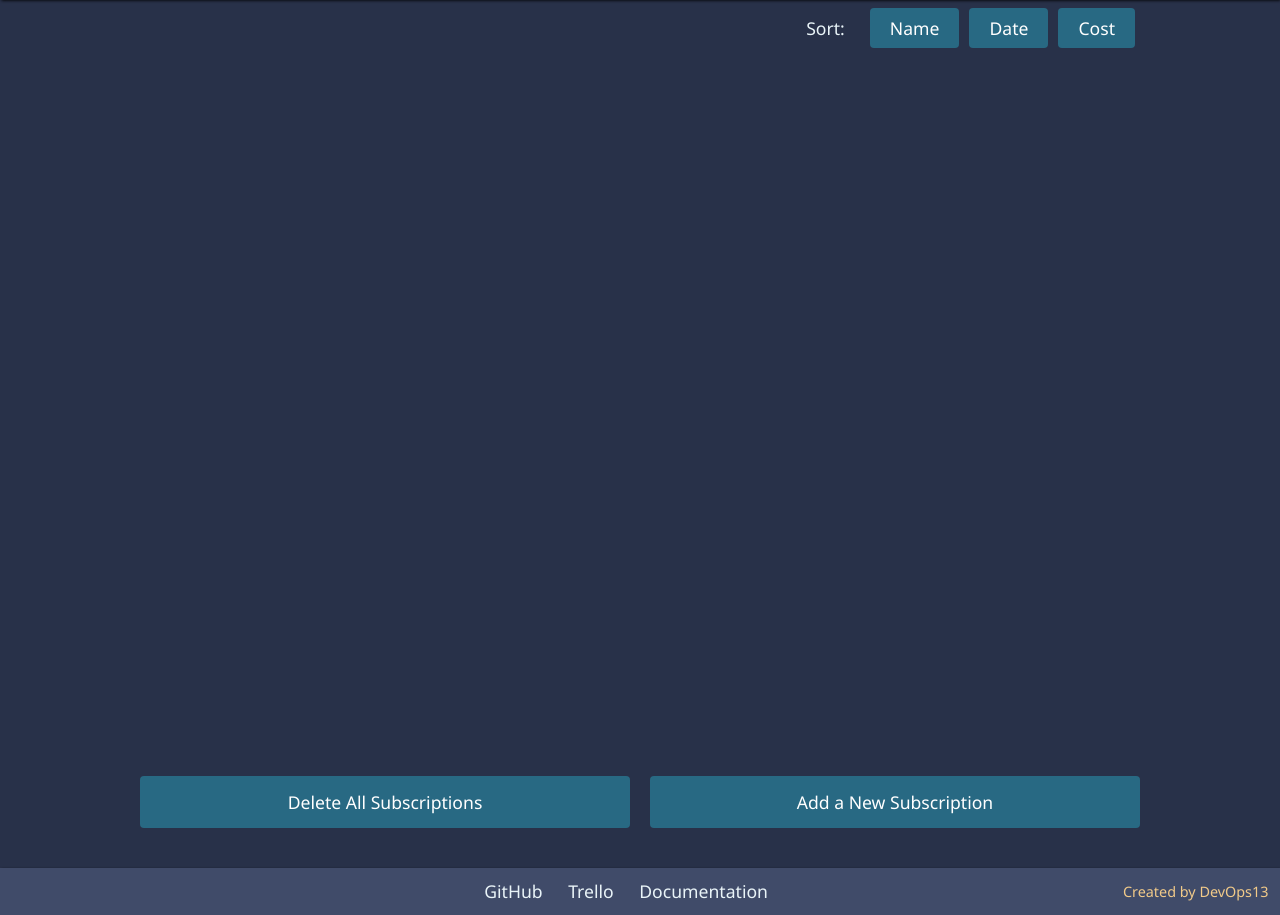
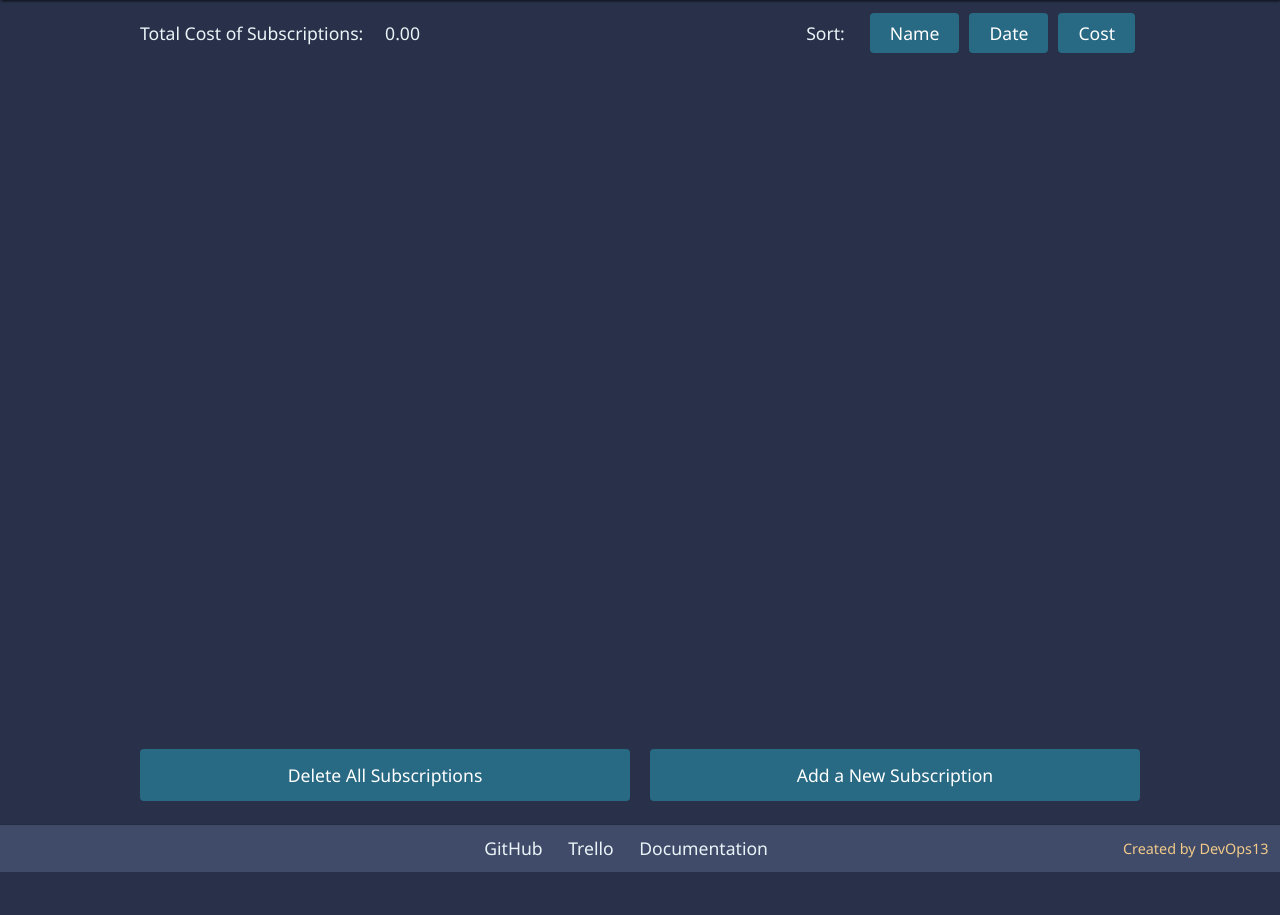
Before and after one commit to ivan-chen-github/2911, a Flask app: page / in a window 1280 px wide. Shown: the part 54-969 px from the top of the page. After the commit the page ends 926 px from the top, so only its background shows below. Run offline with Flask 2, Linux system fonts and the light colour scheme; data that the repository does not hold is empty; some libraries are stand-ins or nearby versions.

Commit message:
total cost html/ss added

```diff
--- a/flaskapp/static/app.js
+++ b/flaskapp/static/app.js
@@ -5,6 +5,7 @@ let subdata = []
 let id = 0
 let editID = 0
 let editCard = null
+
 
 let listOfCards = document.querySelector(".card-container")
 let newSubModal = document.querySelector("#new-sub-modal")
@@ -14,6 +15,8 @@ let submitBtn = document.querySelector("#submit-button")
 let newSubBtn = document.querySelector("#new-sub-button")
 let saveBtn = document.querySelector("#save-button")
 let deleteAllBtn = document.querySelector("#delete-all-button")
+
+
 getServerData()
 
 
--- a/flaskapp/static/style.css
+++ b/flaskapp/static/style.css
@@ -129,12 +129,11 @@ li{
   height: 75vh;
   overflow-y: scroll;
   display: flex;
-  margin: 3rem;
+  margin: 1rem 3rem 1rem 3rem;
   flex-direction: column;
   padding-left: 3em;
   padding-right: 3em;
   padding-bottom: 3em;
-  margin-top: 1rem;
 }
 .card {
   min-width: 90%;
@@ -245,7 +244,7 @@ li{
 ----------------------  */
 
 .button-container{
-  padding-bottom: 2em;
+  padding-bottom: 1em;
   width:1000px;
   display:flex;
   justify-content: flex-end;
@@ -286,13 +285,14 @@ li{
 }
 
 
-/* Sort Buttons Container
+/* Top Buttons Container
 ----------------------  */
-.sort-button-container{
+.top-button-container{
   width:1000px;
   display:flex;
   justify-content: flex-end;
   padding-right: 6em;
+  padding-top: 5px;
 }
 
 .sort-title{
@@ -312,6 +312,23 @@ li{
   cursor: pointer;
   font-size:1.1em;
 
+}
+
+
+/* Total Cost Container
+----------------------  */
+.total-cost-container{
+  margin-right:auto;
+  align-self: center;
+}
+
+.total-cost-label{
+  font-size: 1.1em;
+  padding-right: 1em;
+}
+
+#total-cost{
+  font-size: 1.1em;
 }
 
 /* Footer
--- a/flaskapp/templates/index.html
+++ b/flaskapp/templates/index.html
@@ -31,7 +31,11 @@
             <!-- Middle -->
             <div class="content">
                 <div class="middle-container">
-                    <div class="sort-button-container">
+                    <div class="top-button-container">
+                        <div class="total-cost-container">
+                            <span class="total-cost-label">Total Cost of Subscriptions:</span>
+                            <span id="total-cost">0.00</span>
+                        </div>
                         <span class="sort-title">Sort:</span>
                         <button class="sort-button" id="sort-name-button" type="button">Name</button>
                         <button class="sort-button" id="sort-date-button" type="button">Date</button>
```
